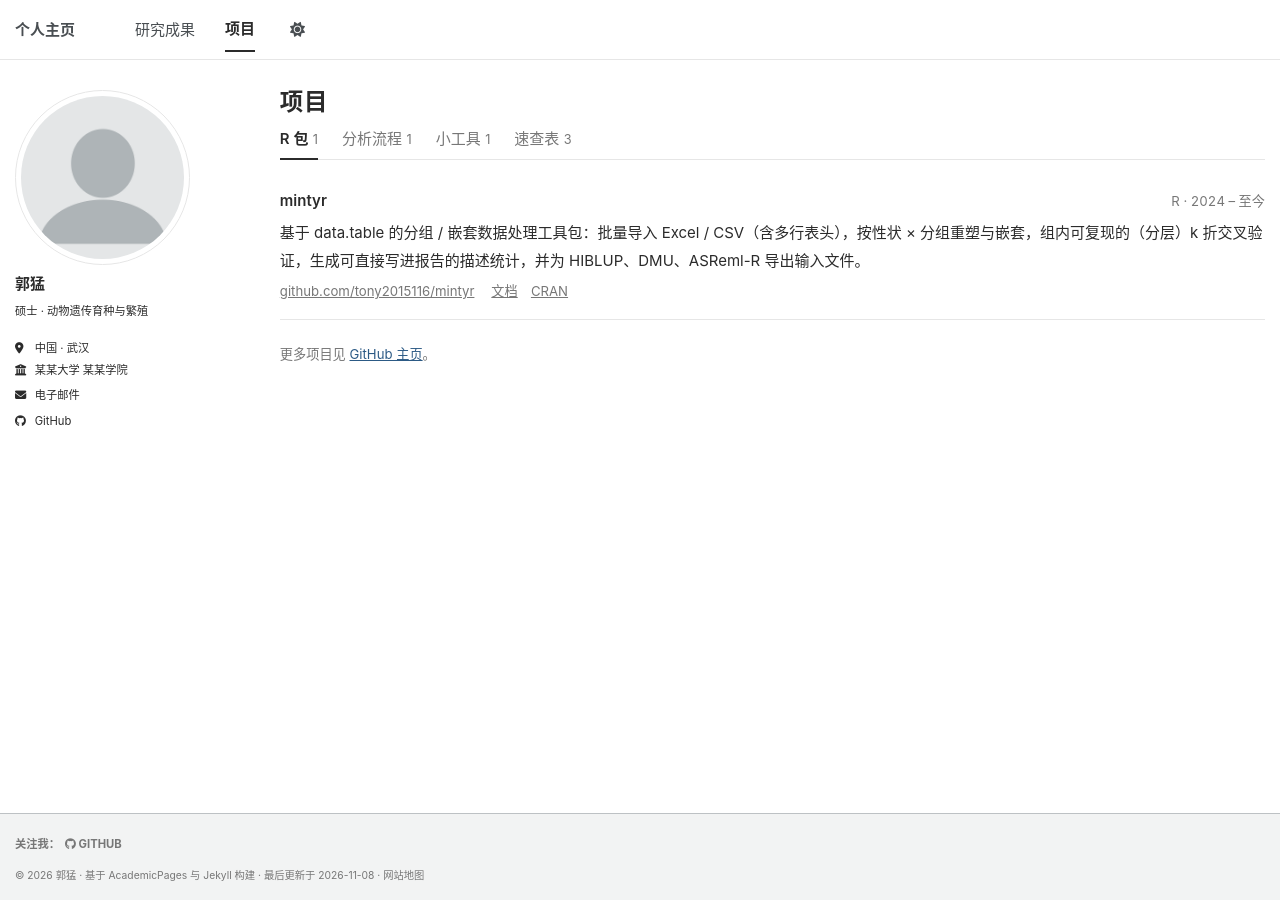
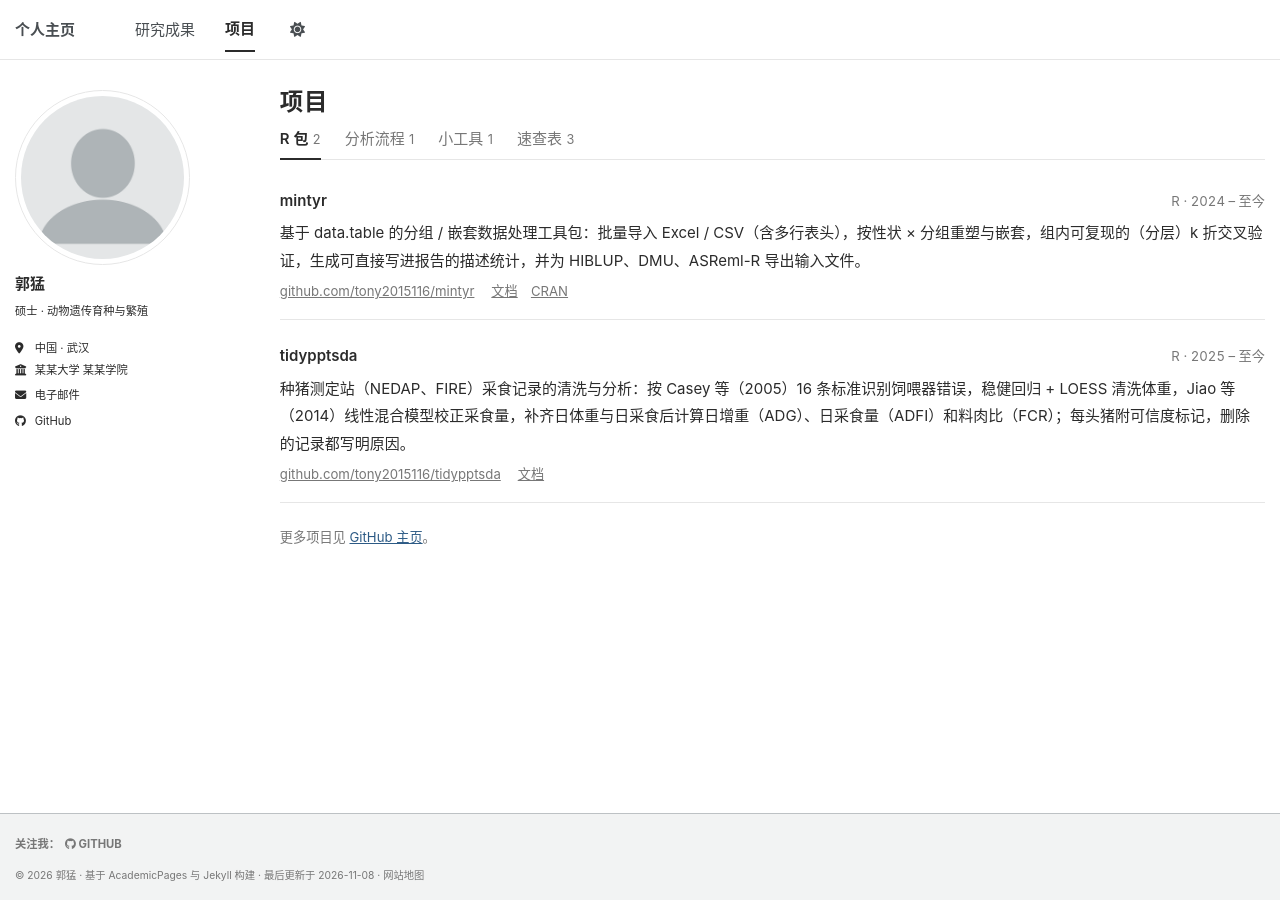
Before and after one commit to tony2015116/tony2015116.github.io, a Jekyll site: the page built from _pages/portfolio.html, in a window 1280 px wide. Built offline with Jekyll 4.4.1, drawn with Linux system fonts in a browser that asks for light colours; a script bundle is joined from its source files by our own code.

Commit message:
项目页：R 包加入 tidypptsda

```diff
--- a/_data/projects.yml
+++ b/_data/projects.yml
@@ -26,6 +26,14 @@
           url: "https://tony2015116.github.io/mintyr/"
         - title: "CRAN"
           url: "https://CRAN.R-project.org/package=mintyr"
+    - name: "tidypptsda"
+      repo: "tony2015116/tidypptsda"
+      description: "种猪测定站（NEDAP、FIRE）采食记录的清洗与分析：按 Casey 等（2005）16 条标准识别饲喂器错误，稳健回归 + LOESS 清洗体重，Jiao 等（2014）线性混合模型校正采食量，补齐日体重与日采食后计算日增重（ADG）、日采食量（ADFI）和料肉比（FCR）；每头猪附可信度标记，删除的记录都写明原因。"
+      language: "R"
+      year: "2025 – 至今"
+      links:
+        - title: "文档"
+          url: "https://tony2015116.github.io/tidypptsda/"
 
 - category: "分析流程"
   key: "pipelines"
```
